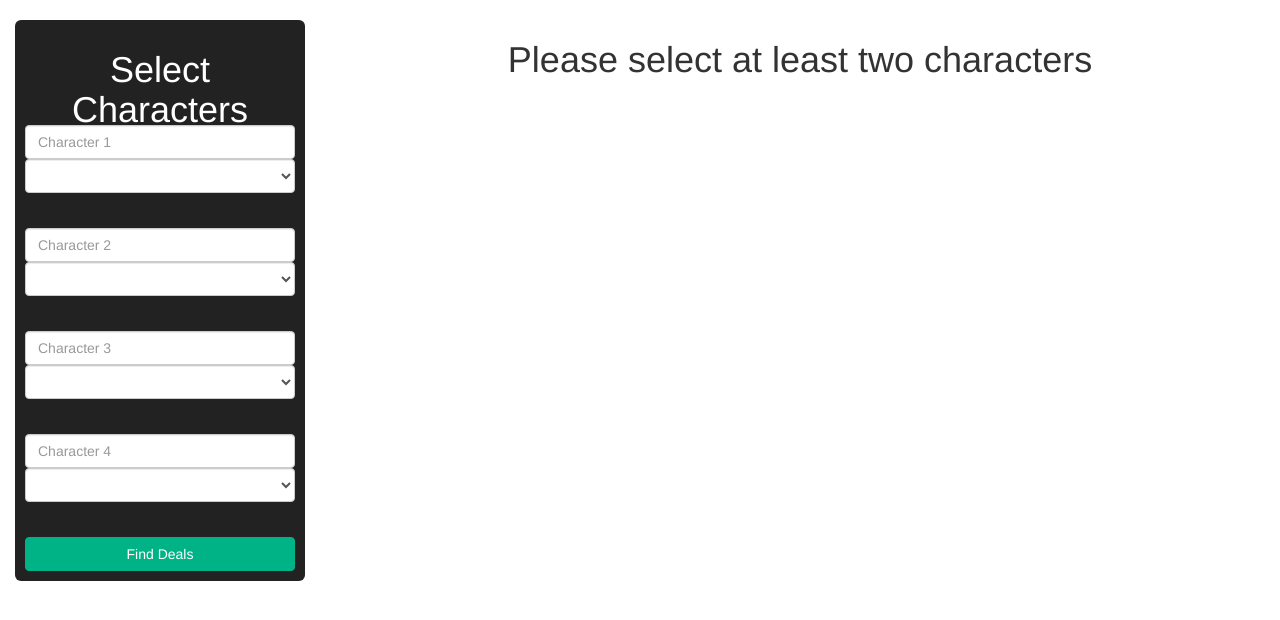
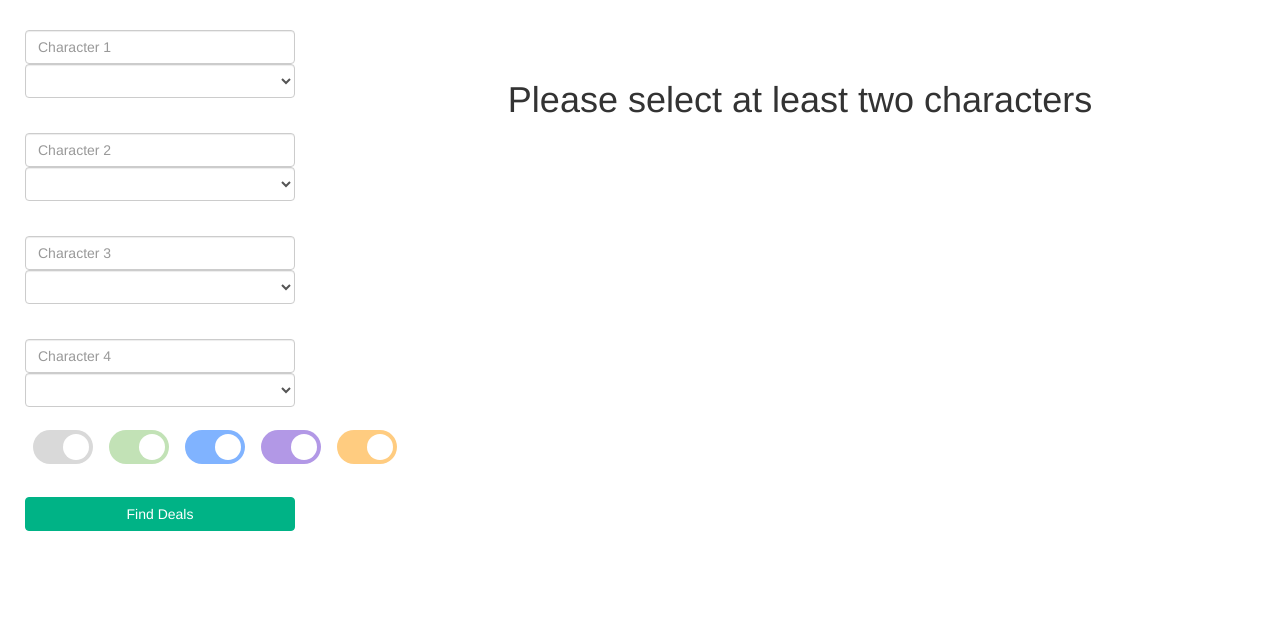
Before and after one commit to nougatoo/battlepets, a PHP site: page / in a window 1280 px wide. Shown: the part 52-672 px from the top of the page. Run offline with PHP 8.4, Linux system fonts and the light colour scheme.

Commit message:
New color filters
common, green, blue, epic and legendary color filters

```diff
--- a/aws-battlepets/public/index.html
+++ b/aws-battlepets/public/index.html
@@ -19,7 +19,12 @@
 	<script src="https://maxcdn.bootstrapcdn.com/bootstrap/3.3.7/js/bootstrap.min.js"></script>
 	<script src="jquery-3.3.1.js"></script>
 	<script src="index.js"></script>
+	<link rel="stylesheet" href="myCustomStyle.css">
 	<style>
+		.table {
+		  font-size: 14px !important;
+		}
+
 		.affix {
 			top: 0;
 			width: 100%;
@@ -55,6 +60,7 @@
 		}
 
 		.btn-bar {
+			font-size: 16px !important;
 			background-color:#00b386;
 			border-color:#00b386;
 
@@ -76,12 +82,20 @@
 			height: 30px !important;
 		}
 
+		.leggodeal {
+		  background-color: #ffebcc !important;
+		}
+		.leggodeal:hover,
+		.leggodeal:focus {
+		  background-color: #ffe0b3 !important;
+		}
+
 		.epicdeal {
 		  background-color: #e0d6f5 !important;
 		}
 		.epicdeal:hover,
 		.epicdeal:focus {
-		  background-color: #a384e1 !important;
+		  background-color: #d1c2f0 !important;
 		}
 
 		.bluedeal {
@@ -89,7 +103,7 @@
 		}
 		.bluedeal:hover,
 		.bluedeal:focus {
-		  background-color: #99c2ff !important;
+		  background-color: #b3d1ff !important;
 		}
 
 	</style>
@@ -124,13 +138,15 @@
 <div class="container-fluid">
 	<div class="row" id="row1">
 		<div class="col-sm-3" id="row1col1">
-			<div style="background-color:#222;border-radius:6px;padding:10px;">
+			<div style="background-color:#ffffff;border-radius:6px;padding:10px;">
+				<!--
 				<div class="container-fluid" style="color:white;height:75px;">
 					<center>
 						<h1>Select Characters</h1>
 					</center>
 				</div>
 				<br/>
+				-->
 				<div class="form-group">
 					<input type="text" class="form-control" id="character1"  placeholder="Character 1" onchange="activateDealsButton()">
 					<select class="form-control" id="realm1">
@@ -172,18 +188,53 @@
 						<option>4</option>
 					</select>
 				</div>
-				<br/>
-				<button type="button" class="btn btn-primary btn-block" id="findDealsButton" onclick="findDeals()">Find Deals</button>
+				<table class="table">
+					<tr>
+						<td class="toggleTd">
+							<label class="switch">
+								<input id="commonSlider" type="checkbox" checked >
+								<span class="slider round"></span>
+							</label>
+						</td>
+						<td class="toggleTd">
+							<label class="switch">
+								<input id="greenSlider" type="checkbox" checked >
+								<span class="slider round"></span>
+							</label>
+						</td>
+						<td class="toggleTd">
+							<label class="switch">
+								<input id="blueSlider" type="checkbox" checked >
+								<span class="slider round"></span>
+							</label>
+						</td class="toggleTd">
+						<td class="toggleTd">
+							<label class="switch">
+								<input  id="epicSlider" type="checkbox" checked>
+								<span class="slider round sliderEpic"></span>
+							</label>
+						</td>
+						<td class="toggleTd">
+							<label class="switch">
+								<input  id="leggoSlider" type="checkbox" checked>
+								<span class="slider round sliderEpic"></span>
+							</label>
+						</td>
+					</tr>
+				</table>
+				<button type="button" class="btn btn-primary btn-block" id="findDealsButton" onclick="findDeals()" style="margin-bottom:20px;">Find Deals</button>
 			</div>
 		</div>
 		<div id="dataSection" class="col-sm-9" id="row1col2">
 			<div id="buttonBar" class="btn-group btn-group-justified">
-				<!--
-				<a href="#cenarion-circle" class="btn btn-primary btn-bar">Cenarion Circle</a>
-				<a href="#wyrmrest-accord" class="btn btn-primary btn-bar">Wyrmrest Accord</a>
-				<a href="#proudmoore" class="btn btn-primary btn-bar">Proudmoore</a>
-				<a href="#" class="btn btn-primary btn-bar">Emerald Dream</a>
-				-->
+			</div>
+			<br/>
+			<br/>
+			<div id="loadingBar" style="display:none;">
+				<center><h4>Loading</h4></center>
+				<div class="progress">
+					<div class="progress-bar progress-bar-striped active" role="progressbar" aria-valuenow="100" aria-valuemin="0" aria-valuemax="100" style="width:100%; background-color:#00b386;"></div>
+				</div>
 			</div>
 			<div id="tableArea">
 				<center>
--- a/aws-battlepets/public/index.js
+++ b/aws-battlepets/public/index.js
@@ -4,7 +4,7 @@
 window.onscroll = function() {scrollFunction()};
 
 function scrollFunction() {
-    if (document.body.scrollTop > 50 || document.documentElement.scrollTop > 50) {
+    if (document.body.scrollTop > 150 || document.documentElement.scrollTop > 150) {
         document.getElementById("backFooter").style.display = "";
     } else {
         document.getElementById("backFooter").style.display = "none";
@@ -26,6 +26,11 @@ function findDeals() {
 	$('#tableArea')[0].innerHTML = "";
 	$('#buttonBar')[0].innerHTML = "";
 
+	var showCommon = $('#commonSlider').is(':checked');
+	var showGreen = $('#greenSlider').is(':checked');
+	var showBlue = $('#blueSlider').is(':checked');
+	var showEpic = $('#epicSlider').is(':checked');
+	var showLeggo = $('#leggoSlider').is(':checked');
 	/*
 	var char1 = $('#character1').val();
 	var char2 = $('#character2').val();
@@ -53,7 +58,12 @@ function findDeals() {
 	var data = {
 		"characters": [],
 		"realms": [],
-		"purpose": ""
+		"purpose": "",
+		showCommon: showCommon,
+		showGreen: showGreen,
+		showBlue: showBlue,
+		showEpic: showEpic,
+		showLeggo: showLeggo
 	};
 
 	if(char1 && realm1) {
@@ -88,7 +98,7 @@ function findDeals() {
 		}
 	});
 
-
+	$('#loadingBar').show();
 
 	data["purpose"] = "tableData";
 		$.ajax({
@@ -96,6 +106,7 @@ function findDeals() {
 		type: 'POST',
 		data: data,
 		success:function(response){
+			$('#loadingBar').hide();
 			$('#tableArea')[0].innerHTML += response;
 		}
 	});
--- /dev/null
+++ b/aws-battlepets/public/myCustomStyle.css
@@ -0,0 +1,89 @@
+.switch {
+  position: relative;
+  display: inline-block;
+  width: 60px;
+  height: 34px;
+}
+
+.switch input {display:none;}
+
+.slider {
+  position: absolute;
+  cursor: pointer;
+  top: 0;
+  left: 0;
+  right: 0;
+  bottom: 0;
+  background-color: #ccc;
+  -webkit-transition: .4s;
+  transition: .4s;
+}
+
+.slider:before {
+  position: absolute;
+  content: "";
+  height: 26px;
+  width: 26px;
+  left: 4px;
+  bottom: 4px;
+  background-color: white;
+  -webkit-transition: .4s;
+  transition: .4s;
+}
+
+/*
+#commonSlider:checked + span {
+  background-color: #d9d9d9;
+}
+#greenSlider:checked + span {
+  background-color: #dff0d8;
+}
+#blueSlider:checked + span {
+  background-color: #b3d1ff;
+}
+#epicSlider:checked + span {
+  background-color: #d1c2f0;
+}
+#leggoSlider:checked + span {
+  background-color: #ffe0b3;
+}
+*/
+
+#commonSlider:checked + span {
+  background-color: #d9d9d9;
+}
+#greenSlider:checked + span {
+  background-color: #c2e2b6;
+}
+#blueSlider:checked + span {
+  background-color: #80b3ff;
+}
+#epicSlider:checked + span {
+  background-color: #b298e6;
+}
+#leggoSlider:checked + span {
+  background-color: #ffcc80;
+}
+
+input:focus + .slider {
+  box-shadow: 0 0 1px #2196F3;
+}
+
+input:checked + .slider:before {
+  -webkit-transform: translateX(26px);
+  -ms-transform: translateX(26px);
+  transform: translateX(26px);
+}
+
+/* Rounded sliders */
+.slider.round {
+  border-radius: 34px;
+}
+
+.slider.round:before {
+  border-radius: 50%;
+}
+
+.toggleTd {
+	border-top: none !important;
+}
--- a/aws-battlepets/scripts/getAndParseAuctionData.php
+++ b/aws-battlepets/scripts/getAndParseAuctionData.php
@@ -5,9 +5,9 @@ require_once('util.php');
 set_time_limit(0);
 ini_set('memory_limit', '1024M');
 
-customLog ("INFO", "Calling getAndParseAuctionData...");
+customLog("INFO", "Calling getAndParseAuctionData...");
 getAndParseAuctionData();
-////customLog("auctionData","Finished calling getAndParseAuctionData...");
+customLog("INFO","Finished calling getAndParseAuctionData...");
 
 /**
  *		Gets the pet auction data from blizzard.
@@ -153,7 +153,7 @@ function getAndParseAuctionData()
 
 	$endTimeTotal = microtime(true);
 	$timeDiffTotal = $endTimeTotal - $startTimeTotal;
-	//customLog("auctionData","Final time". ": " . $timeDiffTotal . " - ");
+	customLog("INFO","Final time". ": " . $timeDiffTotal . " - ");
 }
 
 /**
--- a/aws-battlepets/scripts/getStaticBlizzData.php
+++ b/aws-battlepets/scripts/getStaticBlizzData.php
@@ -1,6 +1,6 @@
 <?php
 
-require_once('util.php');
+require_once('../scripts/util.php');
 
 
 set_time_limit(0);
@@ -78,7 +78,7 @@ function getRealmData()
 		if ($conn->query($sql) === TRUE) {
 			//echo "New record created successfully";
 		} else {
-			echo "Error: " . $sql . "<br>" . $conn->error;
+			echo "Error: " . $sql . "<br>";
 		}
 
 		// Parsing Connected Realms Data
@@ -89,7 +89,7 @@ function getRealmData()
 			{
 				$sql = "INSERT INTO realms_connected (slug_parent, slug_child)
 						VALUES ('" . $slug . "', '" . $childSlug . "')"
-						. "ON DUPLICATE KEY UPDATE "
+						. " ON DUPLICATE KEY UPDATE "
 						. "slug_parent='" . $slug . "', slug_child='" . $childSlug . "'";
 
 				if ($conn->query($sql) === TRUE) {
```
Also changed, not shown: aws-battlepets/public/findDeals.php (+56 -26 lines), aws-battlepets/scripts/calculateMarketValues.php (+8 -0 lines).
